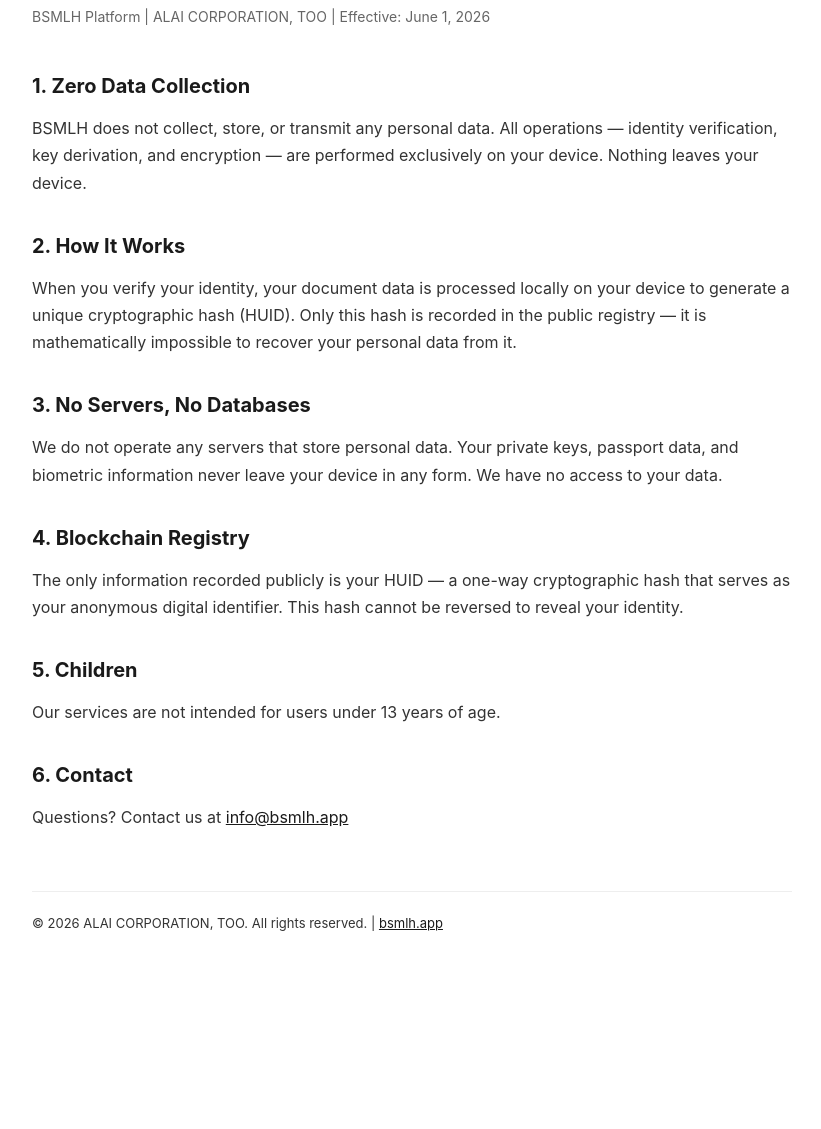
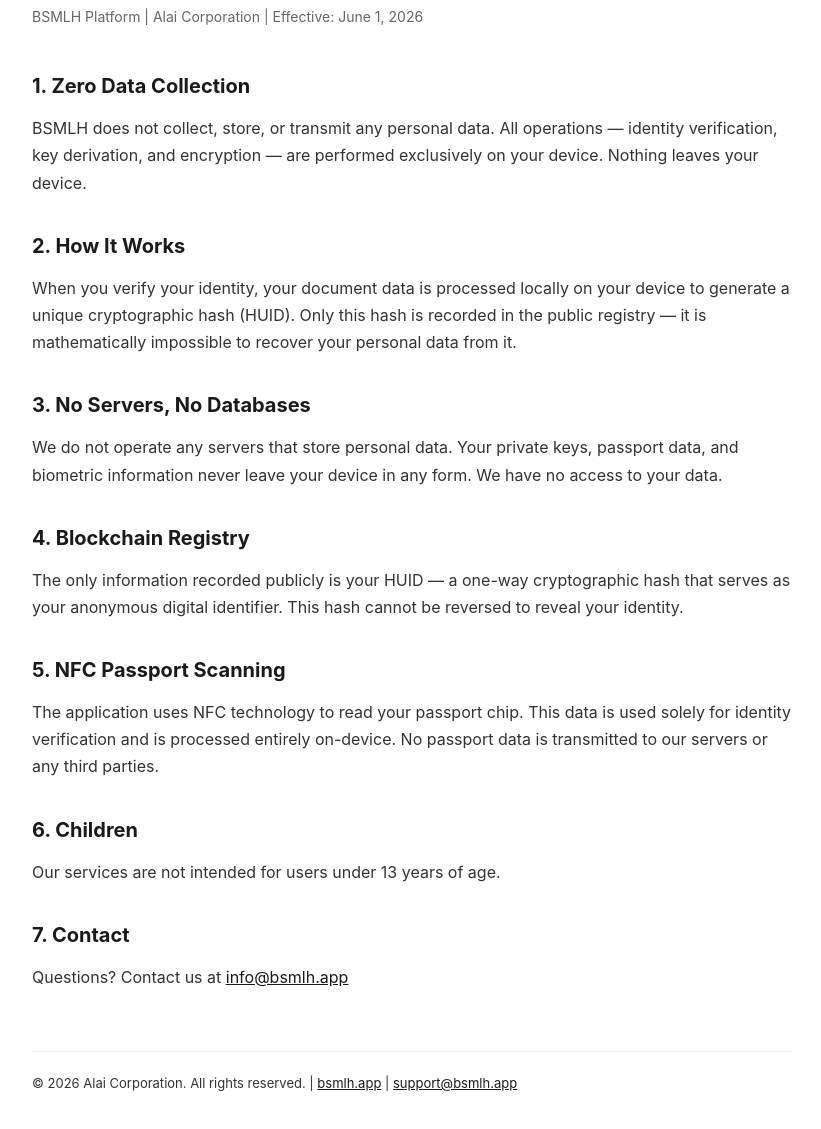
Before and after one commit to alai-ali/bsmlh-patent, a plain HTML site: page privacy.html in a window 1280 px wide. Shown: the part 97-1226 px from the top of the page, without its empty margins (228-1049 px from the left). Before the commit the page ends 1088 px from the top, so only its background shows below. Drawn offline with Linux system fonts and the light colour scheme.

Commit message:
Update privacy.html

```diff
--- a/privacy.html
+++ b/privacy.html
@@ -17,7 +17,7 @@
 </head>
 <body>
 <h1>Privacy Policy</h1>
-<p class="meta">BSMLH Platform | ALAI CORPORATION, TOO | Effective: June 1, 2026</p>
+<p class="meta">BSMLH Platform | Alai Corporation | Effective: June 1, 2026</p>
 
 <h2>1. Zero Data Collection</h2>
 <p>BSMLH does not collect, store, or transmit any personal data. All operations — identity verification, key derivation, and encryption — are performed exclusively on your device. Nothing leaves your device.</p>
@@ -31,14 +31,17 @@
 <h2>4. Blockchain Registry</h2>
 <p>The only information recorded publicly is your HUID — a one-way cryptographic hash that serves as your anonymous digital identifier. This hash cannot be reversed to reveal your identity.</p>
 
-<h2>5. Children</h2>
+<h2>5. NFC Passport Scanning</h2>
+<p>The application uses NFC technology to read your passport chip. This data is used solely for identity verification and is processed entirely on-device. No passport data is transmitted to our servers or any third parties.</p>
+
+<h2>6. Children</h2>
 <p>Our services are not intended for users under 13 years of age.</p>
 
-<h2>6. Contact</h2>
+<h2>7. Contact</h2>
 <p>Questions? Contact us at <a href="mailto:info@bsmlh.app">info@bsmlh.app</a></p>
 
 <footer>
-<p>© 2026 ALAI CORPORATION, TOO. All rights reserved. | <a href="/">bsmlh.app</a></p>
+  <p>© 2026 Alai Corporation. All rights reserved. | <a href="/">bsmlh.app</a> | <a href="mailto:support@bsmlh.app">support@bsmlh.app</a></p>
 </footer>
 </body>
 </html>
```
